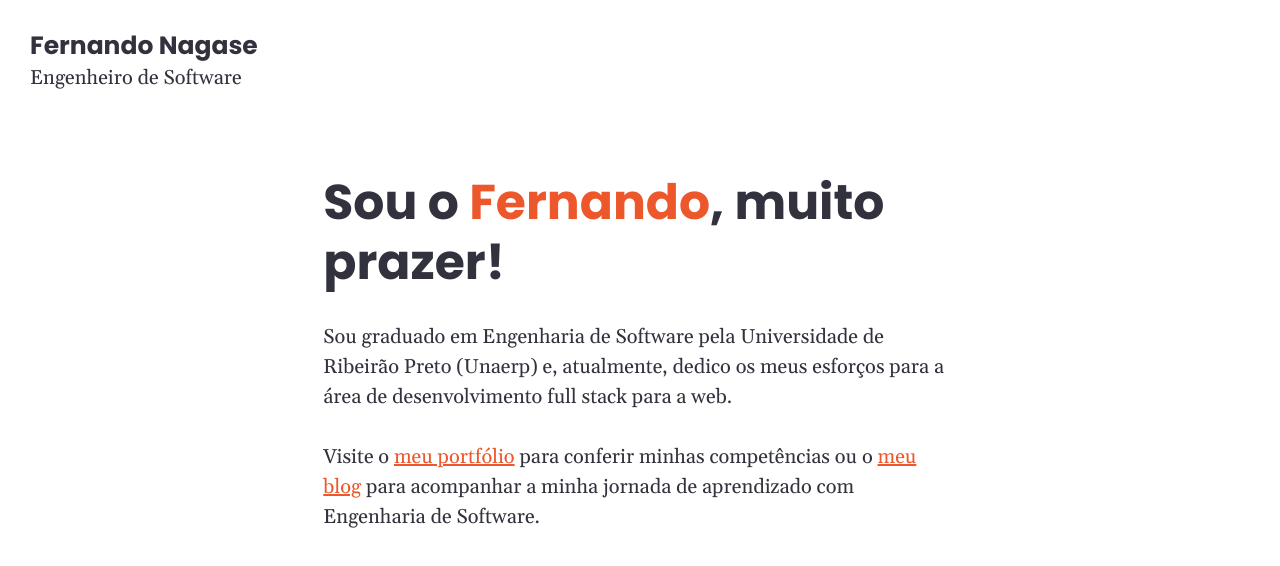
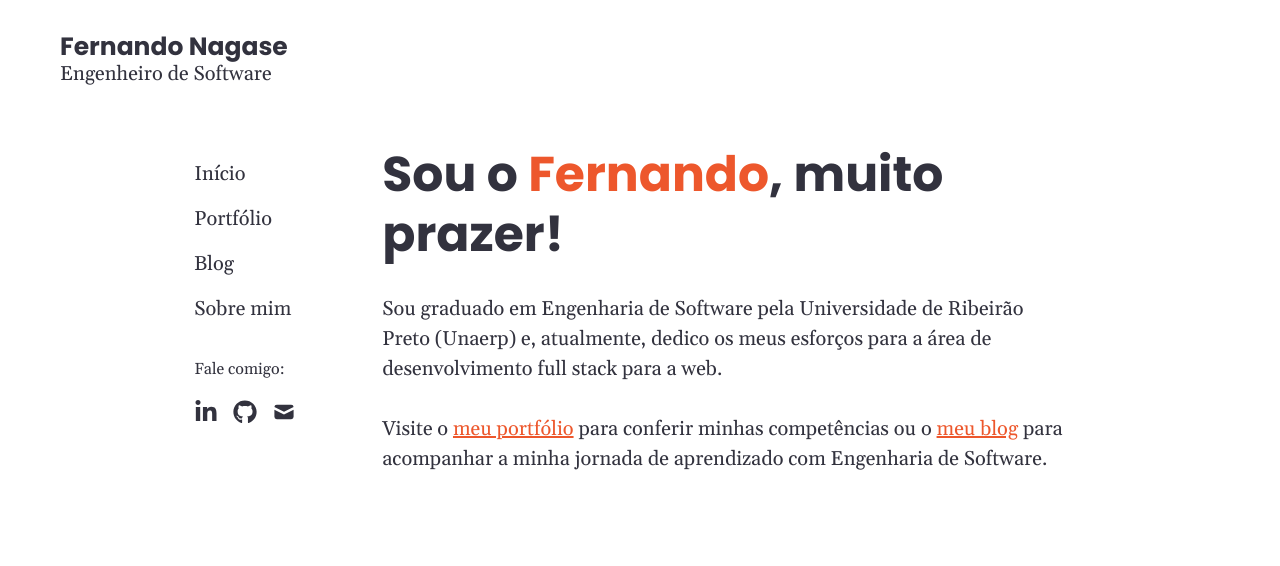
Before and after one commit to fernandonagase/ngsfer.com, a Next.js app: page / in a window 1280 px wide. Shown: the top 566 px of the page. Built offline with nearby package versions, Linux system fonts and the light colour scheme.

Commit message:
implement desktop breakpoint layout

```diff
--- a/components/ContactMe/ContactItem.tsx
+++ b/components/ContactMe/ContactItem.tsx
@@ -13,9 +13,9 @@ export default function ContactItem({ children, url, name }: ContactItemProps) {
             href={url}
             isExternal
             variant="navigation"
-            fontSize="3xl"
+            fontSize={['3xl', '2xl']}
             display="inline-block"
-            padding={2}
+            padding={[2, 0]}
             aria-label={name}
         >
             {children}
--- a/components/ContactMe/index.tsx
+++ b/components/ContactMe/index.tsx
@@ -7,7 +7,7 @@ import ContactItem from './ContactItem'
 export default function ContactMe() {
     return (
         <address>
-            <List display="flex" gap="2xSm" ml={-2}>
+            <List display="flex" gap={['2xSm', '1x']} ml={[-2, 0]}>
                 <ListItem>
                     <ContactItem
                         url="https://linkedin.com/in/fernandonagase"
--- a/components/Logo/index.tsx
+++ b/components/Logo/index.tsx
@@ -26,14 +26,14 @@ export default function Logo() {
             <Text
                 textStyle={nameSize}
                 fontWeight="700"
-                lineHeight="normal"
+                lineHeight="short"
                 className={poppins.className}
             >
                 Fernando Nagase
             </Text>
             <Text
                 textStyle={jobSize}
-                lineHeight="normal"
+                lineHeight="none"
                 className={gelasio.className}
             >
                 Engenheiro de Software
--- a/components/Menu/index.tsx
+++ b/components/MobileMenu/index.tsx
@@ -15,12 +15,12 @@ import ContactMe from '../ContactMe'
 import SiteNavigation from '../SiteNavigation'
 import Logo from '../Logo'
 
-type MenuProps = {
+type MobileMenuProps = {
     isOpen: boolean
     onClose: () => void
 }
 
-export default function Menu({ isOpen, onClose }: MenuProps) {
+export default function MobileMenu({ isOpen, onClose }: MobileMenuProps) {
     return (
         <Modal isOpen={isOpen} onClose={onClose} size="full">
             <ModalOverlay />
--- a/components/SiteNavigation/NavigationItem.tsx
+++ b/components/SiteNavigation/NavigationItem.tsx
@@ -15,11 +15,11 @@ export default function NavigationItem({
         <Link
             href={location}
             variant="navigation"
-            textStyle="lg"
+            textStyle={['lg', 'md']}
             as={NextLink}
             display="inline-block"
             width="100%"
-            py={4}
+            py={[4, 0]}
         >
             {children}
         </Link>
--- a/components/SiteNavigation/index.tsx
+++ b/components/SiteNavigation/index.tsx
@@ -4,7 +4,7 @@ import NavigationItem from './NavigationItem'
 export default function SiteNavigation() {
     return (
         <nav>
-            <List spacing="1xSm">
+            <List spacing={['1xSm', '1x']}>
                 <ListItem>
                     <NavigationItem location="/">Início</NavigationItem>
                 </ListItem>
--- a/components/layout/Header/index.tsx
+++ b/components/layout/Header/index.tsx
@@ -3,31 +3,38 @@ import {
     Hide,
     IconButton,
     Stack,
-    useBreakpointValue,
+    useColorModeValue,
     useDisclosure,
 } from '@chakra-ui/react'
 import { HiBars2 } from 'react-icons/hi2'
 
 import Logo from '@/components/Logo'
-import Menu from '@/components/Menu'
+import MobileMenu from '@/components/MobileMenu'
 import useRouteChange from '@/hooks/useRouteChange'
 
 export default function Header() {
-    const isLargerThanSm = useBreakpointValue({
-        base: false,
-        sm: true,
-    })
     const { isOpen, onOpen, onClose } = useDisclosure()
     useRouteChange(onClose)
 
+    const bgcolor = useColorModeValue('white', 'white')
+
     return (
-        <Box as="header" mb="4xSm">
+        <Box
+            as="header"
+            mb={['4xSm', '2x']}
+            px={[null, '4x']}
+            py={[null, '2x']}
+            pos={[null, 'sticky']}
+            top={[null, 0]}
+            left={[null, 0]}
+            bgColor={bgcolor}
+        >
             <Stack
                 direction="row"
                 align="center"
                 justify="space-between"
-                px={['2xSm', '2x']}
-                py="2xSm"
+                px={['2xSm', 0]}
+                py={['2xSm', 0]}
             >
                 <Logo />
                 <Hide above="sm">
@@ -42,9 +49,9 @@ export default function Header() {
                     />
                 </Hide>
             </Stack>
-            {(isLargerThanSm || isOpen) && (
-                <Menu isOpen={isOpen} onClose={onClose} />
-            )}
+            <Hide above="sm">
+                <MobileMenu isOpen={isOpen} onClose={onClose} />
+            </Hide>
         </Box>
     )
 }
--- a/components/layout/Layout/index.tsx
+++ b/components/layout/Layout/index.tsx
@@ -1,19 +1,48 @@
-import { Container } from '@chakra-ui/react'
+import {
+    Container,
+    Flex,
+    HStack,
+    useBreakpointValue,
+    useTheme,
+} from '@chakra-ui/react'
 import { ReactNode } from 'react'
 
 import Header from '../Header'
+import SideBar from '../SideBar'
 
 type LayoutProps = {
     children: ReactNode
 }
 
 export default function Layout({ children }: LayoutProps) {
+    const isLargerThanSm = useBreakpointValue({
+        base: false,
+        sm: true,
+    })
+
+    const { sizes } = useTheme()
+
     return (
         <>
             <Header />
-            <Container as="main" px="2xSm">
-                {children}
-            </Container>
+            {isLargerThanSm ? (
+                <Flex justify="center">
+                    <HStack align="flex-start" px="4x">
+                        <SideBar />
+                        <Container
+                            as="main"
+                            pl={sizes.sidebar}
+                            boxSizing="content-box"
+                        >
+                            {children}
+                        </Container>
+                    </HStack>
+                </Flex>
+            ) : (
+                <Container as="main" px="2xSm">
+                    {children}
+                </Container>
+            )}
         </>
     )
 }
--- /dev/null
+++ b/components/layout/SideBar/index.tsx
@@ -0,0 +1,25 @@
+import { Stack, Text } from '@chakra-ui/react'
+
+import ContactMe from '@/components/ContactMe'
+import SiteNavigation from '@/components/SiteNavigation'
+
+export default function SideBar() {
+    return (
+        <Stack
+            spacing="2x"
+            as="aside"
+            pr="2x"
+            py="1x"
+            width="sidebar"
+            pos="fixed"
+        >
+            <SiteNavigation />
+            <div>
+                <Text textStyle="sm" mb="1x">
+                    Fale comigo:
+                </Text>
+                <ContactMe />
+            </div>
+        </Stack>
+    )
+}
--- /dev/null
+++ b/theme/foundations/sizes.ts
@@ -0,0 +1,12 @@
+const sizes = {
+    /* Valor hard-coded de 11.75rem é um múltiplo de 1.875rem, que é o line-
+    height referência em breakpoints maiores. Tal line-height, por sua vez, foi
+    definido de forma a estabelecer o ritmo vertical (e, por extensão, o
+    horizontal) da interface, e o uso do valor hard-coded nesta propriedade
+    demonstra uma falha em disponibilizar o valor do line-height globalmente por
+    meio da customização do tema do chakra-ui, o que deverá ser corrigido
+    futuramente */
+    sidebar: '11.75rem',
+}
+
+export default sizes
--- a/theme/index.ts
+++ b/theme/index.ts
@@ -6,6 +6,7 @@ import styles from './styles'
 import colors from './foundations/colors'
 import space from './foundations/spacing'
 import typography from './foundations/typography'
+import sizes from './foundations/sizes'
 
 import Container from './components/container'
 import Link from './components/link'
@@ -16,6 +17,7 @@ const overrides = {
     space,
     textStyles: typography,
     colors,
+    sizes,
     components: {
         Container,
         Link,
```
